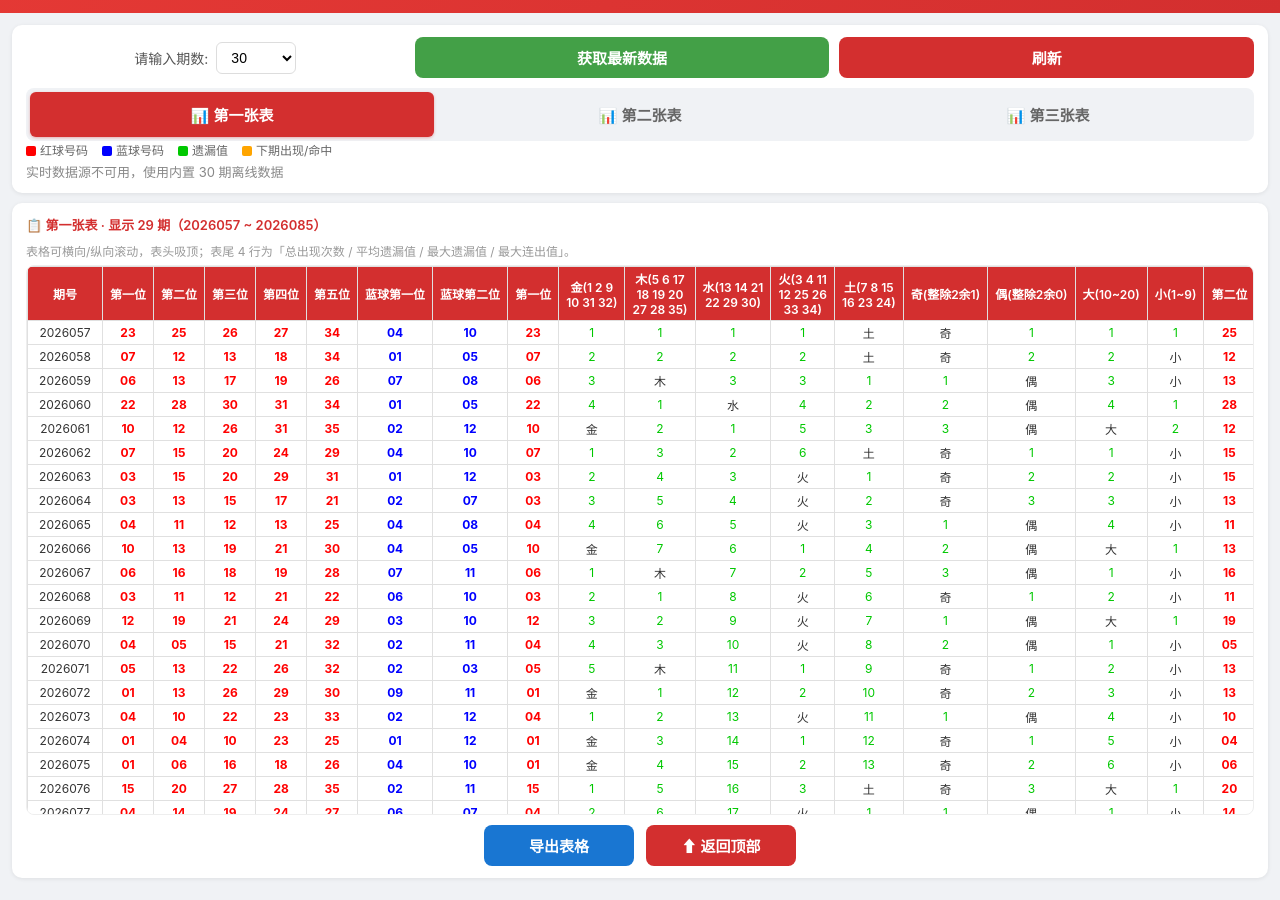
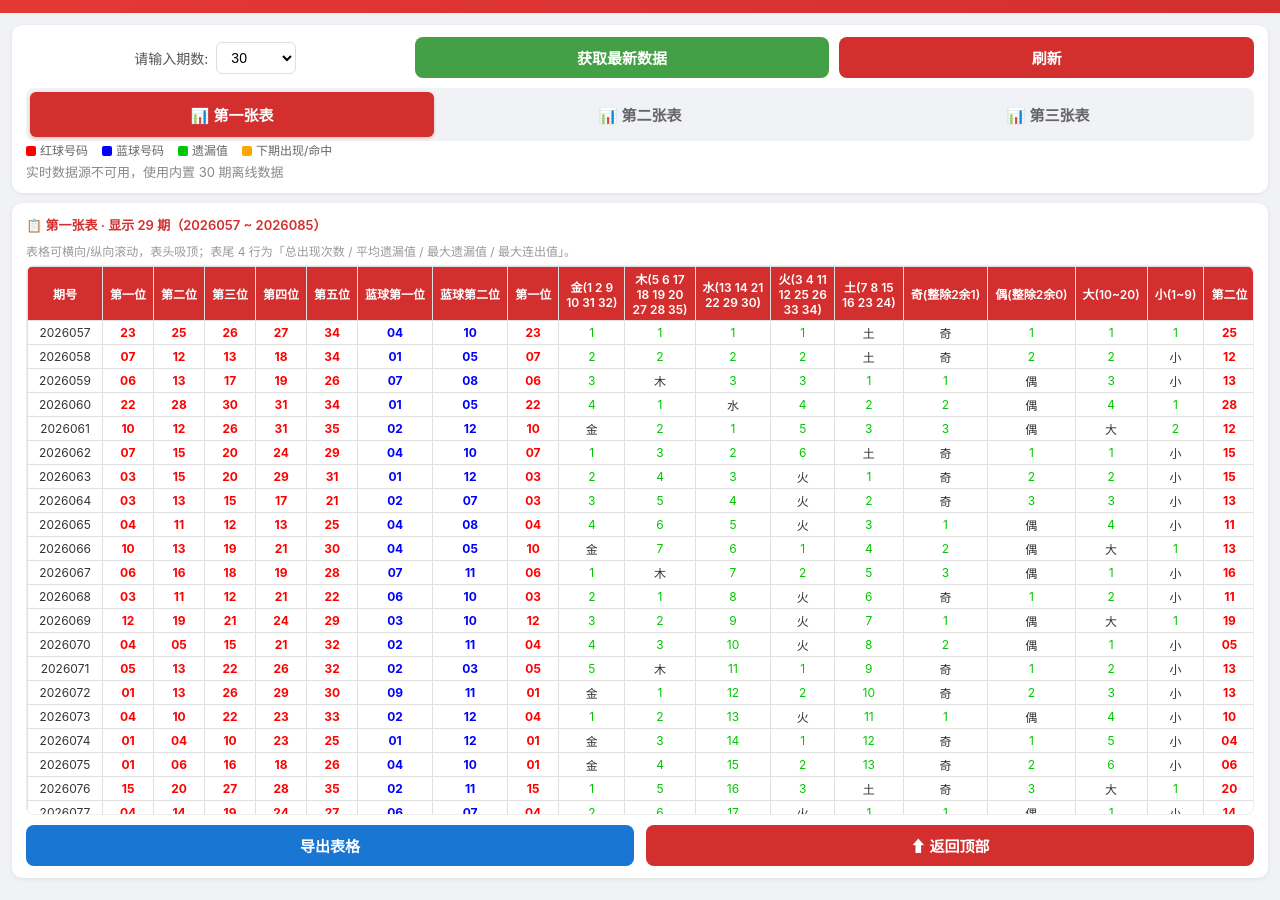
Before and after one commit to Tony0726/daletou_fenxi, a plain HTML site: page index.html in a window 1280 px wide. Shown: the part 70-970 px from the top of the page. Drawn offline with Linux system fonts and the light colour scheme; no server answers.

Commit message:
优化底部按钮

```diff
--- a/index.html
+++ b/index.html
@@ -50,7 +50,7 @@ body { font-family: 'Microsoft YaHei', 'PingFang SC', -apple-system, sans-serif;
 .table-tip { font-size: 12px; color: #999; margin-bottom: 6px; }
 .table-tip b { font-weight: 600; }
 .table-footer { display: flex; justify-content: center; gap: 12px; padding-top: 10px; }
-.table-footer .btn { min-width: 150px; }
+.table-footer .btn { min-width: 150px; flex: 1;}
 /* 表格容器：水平+垂直滚动，表头吸顶 */
 #tableWrap { overflow: auto; max-height: calc(100vh - 240px); max-height: calc(100dvh - 250px); border: 1px solid #eee; border-radius: 8px; -webkit-overflow-scrolling: touch; overscroll-behavior: contain; }
 .lottery-table { border-collapse: collapse; font-size: 12px; white-space: nowrap; }
```
